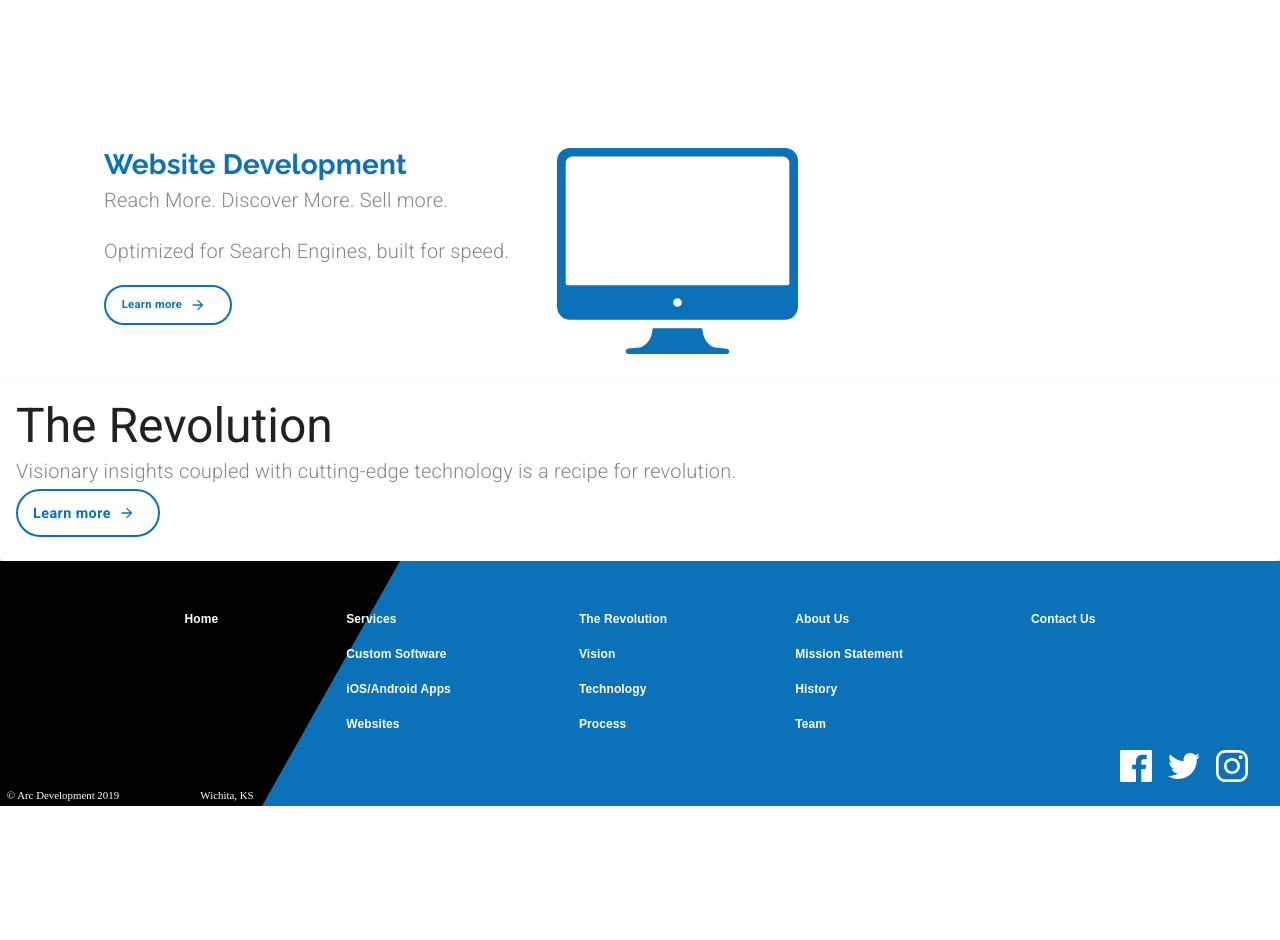
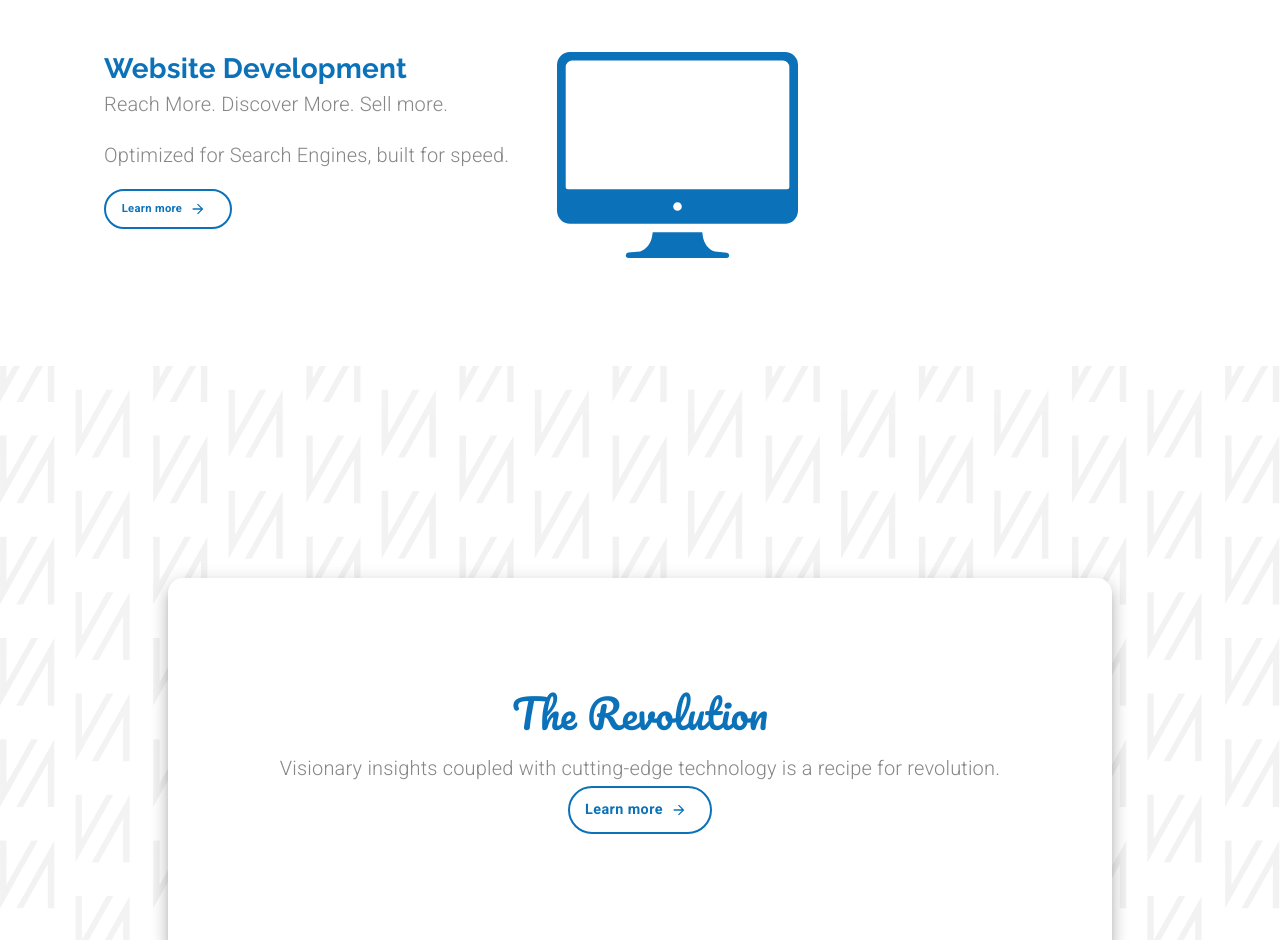
Before and after one commit to AnnaRoos/mui-tutorial-v4, a React (Create React App) app: page / in a window 1280 px wide. Shown: the part 1620-2560 px from the top of the page. Before the commit the page ends 2426 px from the top, so only its background shows below. Built offline with nearby package versions, Linux system fonts and the light colour scheme.

Commit message:
finished revolution block

```diff
--- a/src/Theme.js
+++ b/src/Theme.js
@@ -45,6 +45,11 @@
       color: arcBlue,
       lineHeight: 1.5,
     },
+    h3: {
+      fontFamily: 'Pacifico',
+      fontSize: '2.5rem',
+      color: arcBlue,
+    },
     h4: {
       fontFamily: 'Raleway',
       fontWeight: 700,
--- a/src/components/buttons/LearnMoreBtn.js
+++ b/src/components/buttons/LearnMoreBtn.js
@@ -11,11 +11,11 @@
     borderColor: theme.palette.common.arcBlue,
     borderWidth: '2px',
     borderRadius: '50px',
-    height: (config) => config.height,
-    width: (config) => config.width,
+    height: (styling) => styling.height,
+    width: (styling) => styling.width,
     color: theme.palette.common.arcBlue,
     textTransform: 'none',
-    fontSize: (config) => config.fontSize,
+    fontSize: (styling) => styling.fontSize,
     fontWeight: 'bold',
     '& span': {
       margin: '0 0.5rem 0 0',
@@ -23,8 +23,11 @@
   },
 }));
 
-const LearnMoreBtn = ({ config }) => {
-  const classes = useStyles(config);
+const LearnMoreBtn = ({ styling = null }) => {
+  const customStyles = styling
+    ? styling
+    : { fontSize: '0.9rem', height: '3rem', width: '9rem' };
+  const classes = useStyles(customStyles);
   const theme = useTheme();
 
   return (
--- a/src/components/content/HeroBlock.js
+++ b/src/components/content/HeroBlock.js
@@ -45,7 +45,6 @@
 
   const matchesXS = useMediaQuery(theme.breakpoints.down('xs'));
 
-  const learnBtnConfig = { fontSize: '0.9rem', height: '3rem', width: '9rem' };
   return (
     <Grid
       alignItems="center"
@@ -68,7 +67,7 @@
             <CTABtn />
           </Grid>
           <Grid item>
-            <LearnMoreBtn config={learnBtnConfig} />
+            <LearnMoreBtn />
           </Grid>
         </Grid>
       </Grid>
--- /dev/null
+++ b/src/components/content/InfoBlock.js
@@ -0,0 +1,7 @@
+import React from 'react';
+
+const InfoBlock = () => {
+  return <div></div>;
+};
+
+export default InfoBlock;
--- a/src/components/content/RevolutionBlock.js
+++ b/src/components/content/RevolutionBlock.js
@@ -5,16 +5,59 @@
 import Grid from '@material-ui/core/Grid';
 import Typography from '@material-ui/core/Typography';
 
+import { makeStyles } from '@material-ui/styles';
+
 import LearnMoreBtn from '../buttons/LearnMoreBtn';
 
+import repeatingBackground from '../../assets/repeatingBackground.svg';
+
+const useStyles = makeStyles((theme) => ({
+  root: {
+    height: '100vh',
+    width: '100vw',
+    margin: '5rem 0 0 0',
+    backgroundImage: `url(${repeatingBackground})`,
+    backgroundSize: 'cover',
+    backgroundPosition: 'center',
+    backgroundRepeat: 'no-repeat',
+  },
+  card: {
+    boxShadow: theme.shadows[10],
+    borderRadius: 15,
+    padding: '6rem',
+    [theme.breakpoints.down('sm')]: {
+      borderRadius: 0,
+      width: '100vw',
+    },
+    [theme.breakpoints.down('xs')]: {
+      padding: '3rem 0',
+      borderRadius: 0,
+    },
+  },
+}));
+
 const RevolutionBlock = () => {
-  const learnBtnConfig = { fontSize: '0.9rem', height: '3rem', width: '9rem' };
+  const classes = useStyles();
+
   return (
-    <Card>
+    <Grid
+      className={classes.root}
+      container
+      justifyContent="center"
+      alignItems="center"
+    >
+      <Card className={classes.card}>
         <CardContent>
-        <Grid container direction="column">
+          <Grid
+            container
+            direction="column"
+            justifyContent="center"
+            alignItems="center"
+          >
             <Grid item>
-            <Typography variant="h3">The Revolution</Typography>
+              <Typography variant="h3" gutterBottom>
+                The Revolution
+              </Typography>
             </Grid>
             <Grid item>
               <Typography variant="subtitle1">
@@ -23,11 +66,12 @@
               </Typography>
             </Grid>
             <Grid item>
-            <LearnMoreBtn config={learnBtnConfig} />
+              <LearnMoreBtn />
             </Grid>
           </Grid>
         </CardContent>
       </Card>
+    </Grid>
   );
 };
 
--- a/src/components/content/ServicesBlock.js
+++ b/src/components/content/ServicesBlock.js
@@ -19,7 +19,7 @@
     },
   },
   serviceContainer: {
-    margin: '12rem 0 0 0',
+    margin: '10rem 0 0 0',
     [theme.breakpoints.down('sm')]: {
       textAlign: 'center',
     },
@@ -39,7 +39,7 @@
       span: 'celebration.',
       icon: customSoftwareIcon,
       alt: 'Customsoftare icon',
-      placement: 'flex-start',
+      justify: 'flex-start',
     },
     {
       title: 'iOS/Android App Development',
@@ -48,7 +48,7 @@
         'Integrate your web experience or create a standalone app with either mobile platform.',
       icon: mobileIcon,
       alt: 'Mobile app icon',
-      placement: 'flex-end',
+      justify: 'flex-end',
     },
     {
       title: 'Website Development',
@@ -56,7 +56,7 @@
       subtitle2: 'Optimized for Search Engines, built for speed.',
       icon: websiteIcon,
       alt: 'website development icon',
-      placement: 'flex-start',
+      justify: 'flex-start',
     },
   ].map((service) => {
     return (
@@ -66,7 +66,7 @@
         container
         item
         direction="row"
-        justifyContent={matchesSM ? 'center' : service.placement}
+        justifyContent={matchesSM ? 'center' : service.justify}
         spacing={6}
         xs
       >
--- a/src/components/content/ServicesBlockContent.js
+++ b/src/components/content/ServicesBlockContent.js
@@ -7,8 +7,6 @@
 import { makeStyles } from '@material-ui/styles';
 
 const useStyles = makeStyles((theme) => ({
-  root: {},
-
   specialText: {
     fontFamily: 'Pacifico',
     color: theme.palette.common.arcOrange,
@@ -32,7 +30,7 @@
 }) => {
   const classes = useStyles();
 
-  const learnBtnConfig = {
+  const learnBtnStyling = {
     fontSize: '0.7rem',
     height: '2.5rem',
     width: '8rem',
@@ -53,7 +51,7 @@
           {subtitle2}
           {spanText}
         </Typography>
-        <LearnMoreBtn config={learnBtnConfig} />
+        <LearnMoreBtn styling={learnBtnStyling} />
       </Grid>
       <Grid item>
         <img alt={alt} src={icon} />
--- a/src/pages/HomePage.js
+++ b/src/pages/HomePage.js
@@ -5,8 +5,9 @@
 import { makeStyles } from '@material-ui/core/styles';
 
 import HeroBlock from '../components/content/HeroBlock';
+import InfoBlock from '../components/content/InfoBlock';
+import RevolutionBlock from '../components/content/RevolutionBlock';
 import ServicesBlock from '../components/content/ServicesBlock';
-import RevolutionBlock from '../components/content/RevolutionBlock';
 
 const useStyles = makeStyles((theme) => ({
   root: {
@@ -34,6 +35,9 @@
       <Grid item>
         <RevolutionBlock />
       </Grid>
+      <Grid item>
+        <InfoBlock />
+      </Grid>
     </Grid>
   );
 };
```
Lines whose indentation alone changed are shown as unchanged.
